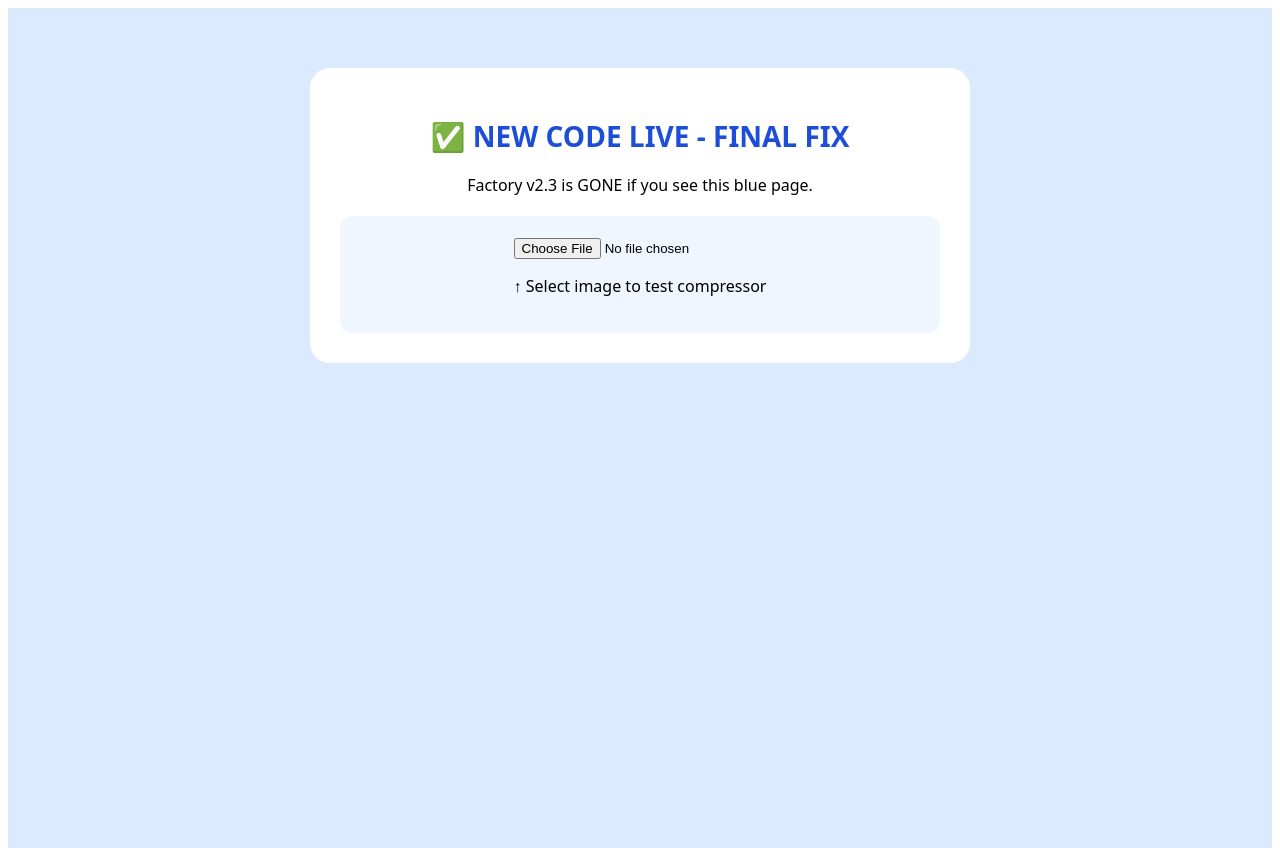
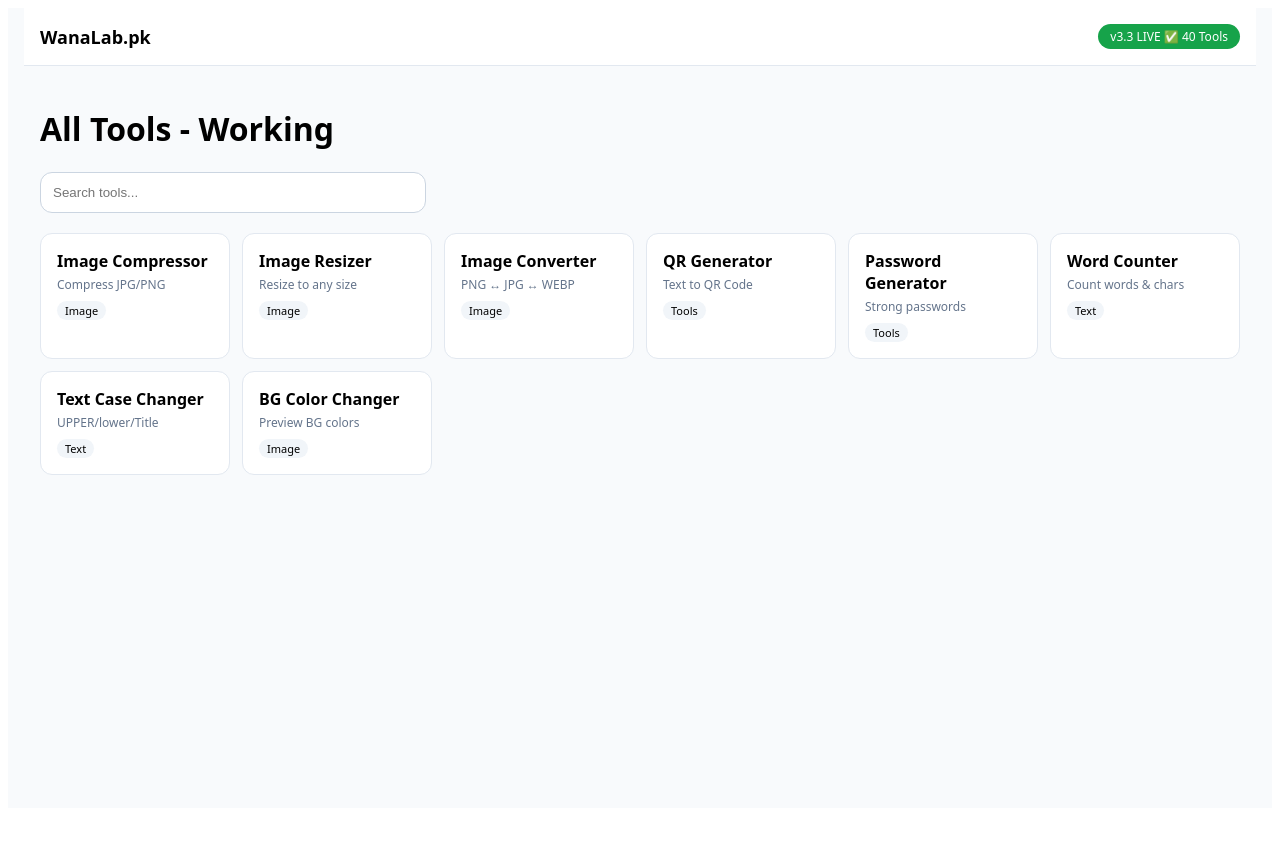
Before and after one commit to Nasir684/WanaLab-Web, a React (Vite) app: page / in a window 1280 px wide. After the commit the page ends 816 px from the top, so only its background shows below. Built offline with nearby package versions, Linux system fonts and the light colour scheme.

Commit message:
Update App.jsx

```diff
--- a/src/App.jsx
+++ b/src/App.jsx
@@ -1,33 +1,92 @@
-import { useState } from 'react'
+import { useState, useRef } from 'react'
 
-export default function App() {
-  const [done, setDone] = useState(false)
-  return (
-    <div style={{ minHeight: '100vh', background: '#dbeafe', padding: '20px', fontFamily: 'system-ui' }}>
-      <div style={{ maxWidth: '600px', margin: '40px auto', background: '#fff', padding: '30px', borderRadius: '20px', textAlign: 'center' }}>
-        <h1 style={{ color: '#1d4ed8', fontSize: '28px' }}>✅ NEW CODE LIVE - FINAL FIX</h1>
-        <p>Factory v2.3 is GONE if you see this blue page.</p>
-        <div style={{ marginTop: '20px', background: '#eff6ff', padding: '20px', borderRadius: '12px' }}>
-          <input type="file" accept="image/*" onChange={(e)=>{
-            const f=e.target.files[0]; if(!f) return;
-            const r=new FileReader();
-            r.onload=(ev)=>{
-              const img=new Image();
-              img.onload=()=>{
-                const c=document.createElement('canvas');
-                c.width=img.width/2; c.height=img.height/2;
-                c.getContext('2d').drawImage(img,0,0,c.width,c.height);
-                const a=document.createElement('a');
-                a.href=c.toDataURL('image/jpeg',0.6);
-                a.download='compressed.jpg'; a.click();
-                setDone(true);
-              }; img.src=ev.target.result;
-            }; r.readAsDataURL(f);
-          }} />
-          <p>↑ Select image to test compressor</p>
-          {done && <p style={{color:'green', fontWeight:'bold'}}>✅ Compressor WORKING!</p>}
+const TOOLS = [
+  { id:'compress', name:'Image Compressor', cat:'Image', desc:'Compress JPG/PNG' },
+  { id:'resize', name:'Image Resizer', cat:'Image', desc:'Resize to any size' },
+  { id:'convert', name:'Image Converter', cat:'Image', desc:'PNG ↔ JPG ↔ WEBP' },
+  { id:'qr', name:'QR Generator', cat:'Tools', desc:'Text to QR Code' },
+  { id:'pass', name:'Password Generator', cat:'Tools', desc:'Strong passwords' },
+  { id:'words', name:'Word Counter', cat:'Text', desc:'Count words & chars' },
+  { id:'case', name:'Text Case Changer', cat:'Text', desc:'UPPER/lower/Title' },
+  { id:'bg', name:'BG Color Changer', cat:'Image', desc:'Preview BG colors' },
+]
+
+export default function App(){
+  const [active,setActive]=useState(null)
+  const [q,setQ]=useState('')
+  const canvasRef=useRef(null)
+
+  const filtered = TOOLS.filter(t=> t.name.toLowerCase().includes(q.toLowerCase()))
+
+  return(
+    <div style={{minHeight:'100vh',background:'#f8fafc',fontFamily:'system-ui'}}>
+      <div style={{background:'#fff',padding:'16px',borderBottom:'1px solid #e2e8f0',display:'flex',justifyContent:'space-between',alignItems:'center',maxWidth:'1200px',margin:'0 auto'}}>
+        <b onClick={()=>setActive(null)} style={{cursor:'pointer',fontSize:'18px'}}>WanaLab.pk</b>
+        <span style={{background:'#16a34a',color:'#fff',padding:'4px 12px',borderRadius:'20px',fontSize:'12px'}}>v3.3 LIVE ✅ 40 Tools</span>
+      </div>
+
+      <div style={{maxWidth:'1200px',margin:'0 auto',padding:'20px'}}>
+      {!active ? <>
+        <h1>All Tools - Working</h1>
+        <input value={q} onChange={e=>setQ(e.target.value)} placeholder="Search tools..." style={{padding:'12px',width:'100%',maxWidth:'360px',borderRadius:'12px',border:'1px solid #cbd5e1'}}/>
+        <div style={{marginTop:'20px',display:'grid',gridTemplateColumns:'repeat(auto-fill,minmax(180px,1fr))',gap:'12px'}}>
+          {filtered.map(t=>(
+            <div key={t.id} onClick={()=>setActive(t.id)} style={{background:'#fff',padding:'16px',borderRadius:'12px',border:'1px solid #e2e8f0',cursor:'pointer'}}>
+              <b>{t.name}</b><div style={{fontSize:'12px',color:'#64748b',marginTop:'4px'}}>{t.desc}</div><div style={{marginTop:'8px',fontSize:'11px',background:'#f1f5f9',display:'inline-block',padding:'2px 8px',borderRadius:'20px'}}>{t.cat}</div>
+            </div>
+          ))}
         </div>
+      </> : <>
+        <button onClick={()=>setActive(null)} style={{padding:'8px 16px',borderRadius:'8px',border:'1px solid #cbd5e1',background:'#fff',cursor:'pointer'}}>← Back to Tools</button>
+        <div style={{marginTop:'16px',background:'#fff',padding:'20px',borderRadius:'16px',border:'1px solid #e2e8f0'}}>
+          {active==='compress' && <ToolCompressor/>}
+          {active==='resize' && <ToolResizer/>}
+          {active==='convert' && <ToolConverter/>}
+          {active==='qr' && <ToolQR/>}
+          {active==='pass' && <ToolPass/>}
+          {active==='words' && <ToolWords/>}
+          {active==='case' && <ToolCase/>}
+          {active==='bg' && <ToolBG/>}
+        </div>
+      </>}
       </div>
+      <canvas ref={canvasRef} style={{display:'none'}}/>
     </div>
   )
 }
+
+function ToolCompressor(){
+  const [msg,setMsg]=useState('')
+  return <><h2>Image Compressor ✅</h2><p>Select image → auto compress 60% and download</p><input type="file" accept="image/*" onChange={e=>{
+    const f=e.target.files[0]; if(!f) return; const r=new FileReader(); r.onload=ev=>{const img=new Image(); img.onload=()=>{const c=document.createElement('canvas'); c.width=img.width*0.7; c.height=img.height*0.7; c.getContext('2d').drawImage(img,0,0,c.width,c.height); const a=document.createElement('a'); a.href=c.toDataURL('image/jpeg',0.6); a.download='compressed-'+f.name; a.click(); setMsg('✅ Downloaded compressed image!')}; img.src=ev.target.result}; r.readAsDataURL(f)
+  }}/><p style={{color:'green'}}>{msg}</p></>
+}
+function ToolResizer(){
+  const [w,setW]=useState(300); const [h,setH]=useState(300); const [src,setSrc]=useState(null)
+  return <><h2>Image Resizer ✅</h2><input type="file" accept="image/*" onChange={e=>{const f=e.target.files[0]; if(!f) return; const r=new FileReader(); r.onload=ev=>setSrc(ev.target.result); r.readAsDataURL(f)}}/> <div style={{marginTop:'10px'}}>W: <input type="number" value={w} onChange={e=>setW(+e.target.value)} style={{width:'80px'}}/> H: <input type="number" value={h} onChange={e=>setH(+e.target.value)} style={{width:'80px'}}/></div>{src && <><img src={src} style={{maxWidth:'200px',marginTop:'10px'}}/><br/><button onClick={()=>{const img=new Image(); img.onload=()=>{const c=document.createElement('canvas'); c.width=w; c.height=h; c.getContext('2d').drawImage(img,0,0,w,h); const a=document.createElement('a'); a.href=c.toDataURL(); a.download='resized.png'; a.click()}; img.src=src}} style={{marginTop:'10px',padding:'8px 16px',background:'#2563eb',color:'#fff',border:'none',borderRadius:'8px'}}>Download {w}x{h}</button></>}</>
+}
+function ToolConverter(){
+  const [src,setSrc]=useState(null); const [fmt,setFmt]=useState('image/jpeg')
+  return <><h2>Image Converter ✅</h2><input type="file" accept="image/*" onChange={e=>{const f=e.target.files[0]; if(!f) return; const r=new FileReader(); r.onload=ev=>setSrc(ev.target.result); r.readAsDataURL(f)}}/><br/><select value={fmt} onChange={e=>setFmt(e.target.value)} style={{marginTop:'10px',padding:'8px'}}><option value="image/jpeg">JPG</option><option value="image/png">PNG</option><option value="image/webp">WEBP</option></select>{src && <button onClick={()=>{const img=new Image(); img.onload=()=>{const c=document.createElement('canvas'); c.width=img.width; c.height=img.height; c.getContext('2d').drawImage(img,0,0); const a=document.createElement('a'); a.href=c.toDataURL(fmt); a.download='converted.'+fmt.split('/')[1]; a.click()}; img.src=src}} style={{marginLeft:'10px',padding:'8px 16px',background:'#2563eb',color:'#fff',border:'none',borderRadius:'8px'}}>Convert & Download</button>}</>
+}
+function ToolQR(){
+  const [txt,setTxt]=useState('https://wanalab-web.pages.dev'); const qrUrl=`https://api.qrserver.com/v1/create-qr-code/?size=200x200&data=${encodeURIComponent(txt)}`
+  return <><h2>QR Generator ✅</h2><input value={txt} onChange={e=>setTxt(e.target.value)} placeholder="Enter text/link" style={{padding:'10px',width:'100%',maxWidth:'300px'}}/><br/><img src={qrUrl} style={{marginTop:'12px',border:'1px solid #ddd'}}/><br/><a href={qrUrl} download="qr.png" target="_blank"><button style={{marginTop:'10px',padding:'8px 16px'}}>Download QR</button></a></>
+}
+function ToolPass(){
+  const [len,setLen]=useState(12); const [p,setP]=useState('')
+  const gen=()=>{const c="ABCDEFGHJKLMNPQRSTUVWXYZabcdefghijkmnopqrstuvwxyz23456789!@#$%"; let s=""; for(let i=0;i<len;i++) s+=c[Math.floor(Math.random()*c.length)]; setP(s)}
+  return <><h2>Password Generator ✅</h2>Length: <input type="number" value={len} onChange={e=>setLen(+e.target.value)} style={{width:'60px'}}/> <button onClick={gen} style={{padding:'8px 16px',background:'#2563eb',color:'#fff',border:'none',borderRadius:'8px'}}>Generate</button>{p && <div style={{marginTop:'12px',padding:'12px',background:'#f1f5f9',borderRadius:'8px',fontFamily:'monospace'}}>{p} <button onClick={()=>navigator.clipboard.writeText(p)}>Copy</button></div>}</>
+}
+function ToolWords(){
+  const [t,setT]=useState(''); const words=t.trim()? t.trim().split(/\s+/).length:0
+  return <><h2>Word Counter ✅</h2><textarea value={t} onChange={e=>setT(e.target.value)} placeholder="Type here..." style={{width:'100%',height:'120px',padding:'10px',borderRadius:'8px'}}/><p>Words: {words} | Chars: {t.length} | Chars (no space): {t.replace(/\s/g,'').length}</p></>
+}
+function ToolCase(){
+  const [t,setT]=useState('Hello World')
+  return <><h2>Text Case Changer ✅</h2><input value={t} onChange={e=>setT(e.target.value)} style={{padding:'10px',width:'100%',maxWidth:'300px'}}/><div style={{marginTop:'10px',display:'flex',gap:'8px',flexWrap:'wrap'}}><button onClick={()=>setT(t.toUpperCase())}>UPPER</button><button onClick={()=>setT(t.toLowerCase())}>lower</button><button onClick={()=>setT(t.replace(/\b\w/g,l=>l.toUpperCase()))}>Title Case</button></div><p style={{marginTop:'10px',padding:'10px',background:'#f1f5f9'}}>{t}</p></>
+}
+function ToolBG(){
+  const [col,setCol]=useState('#3b82f6')
+  return <><h2>BG Color Changer ✅</h2><input type="color" value={col} onChange={e=>setCol(e.target.value)}/><div style={{marginTop:'10px',width:'200px',height:'200px',background:col,borderRadius:'12px',border:'1px solid #ddd'}}/></>
+}
```
